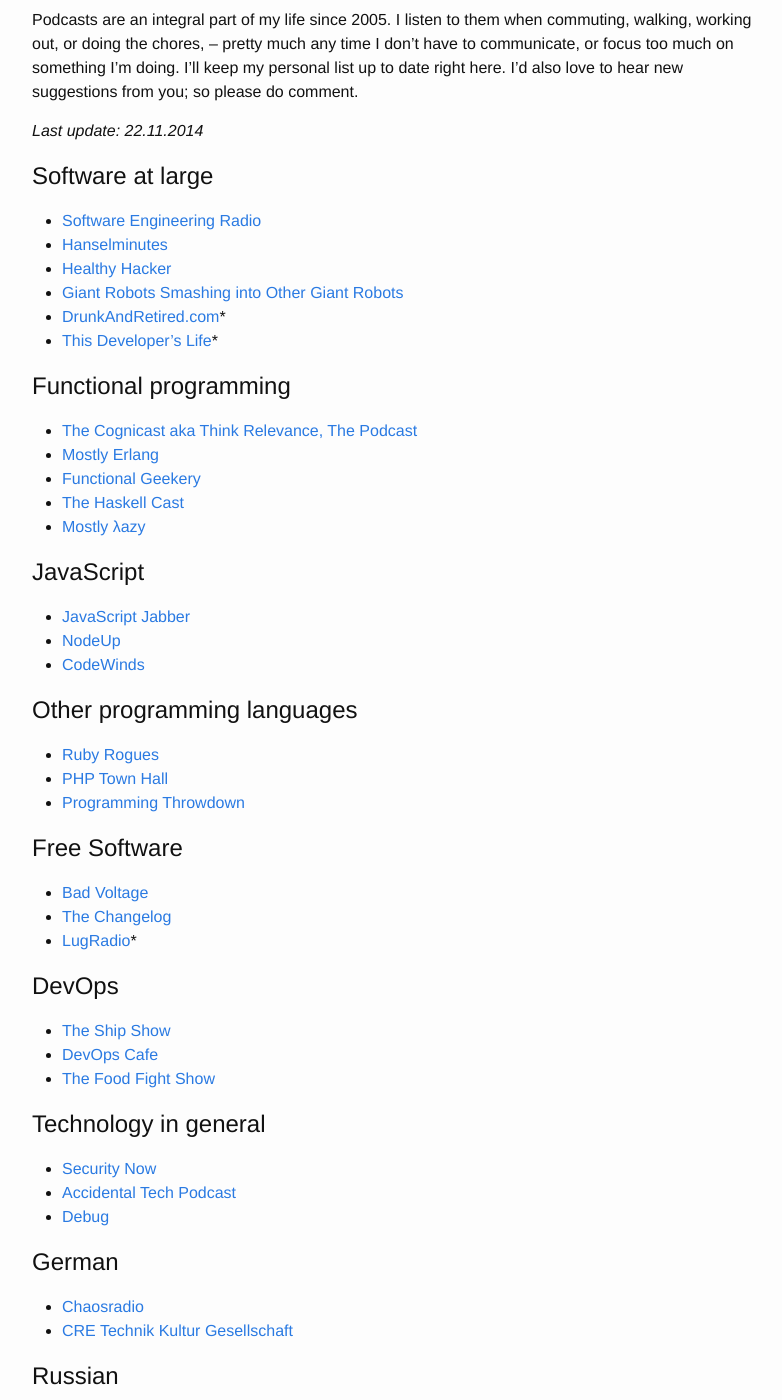
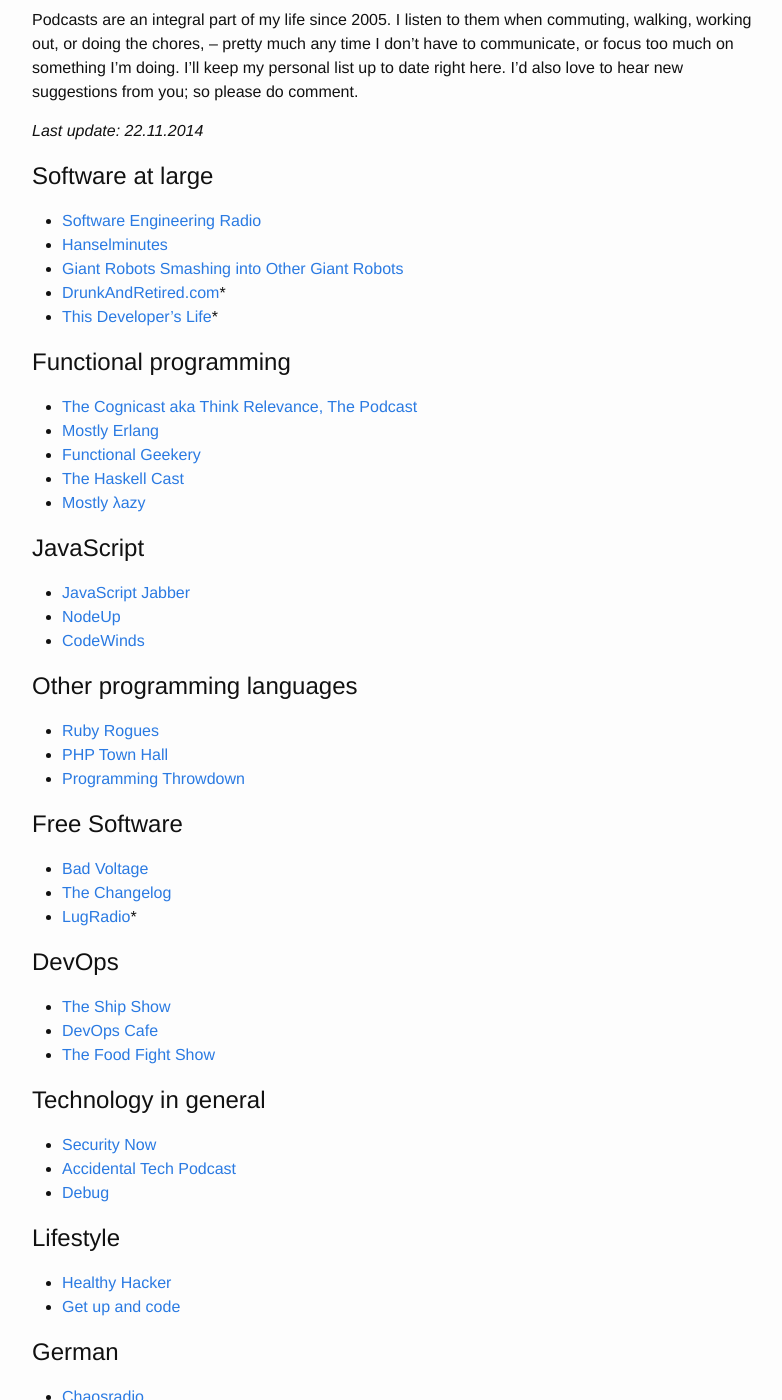
Before and after one commit to ikr/ikr.su-blog, a Jekyll site: the page built from _posts/2014-11-22-my-podcasts-list.markdown, in a window 1280 px wide and 1400 px high, scrolled down 192 px. Shown: the whole window, without its empty margins (238-1020 px from the left). Built offline with Jekyll 4.4.1, drawn with Linux system fonts in a browser that asks for light colours; comment, search, counter and statistics services are not loaded.

Commit message:
Add "Get up and code"

```diff
--- a/_posts/2014-11-22-my-podcasts-list.markdown
+++ b/_posts/2014-11-22-my-podcasts-list.markdown
@@ -64,6 +63,11 @@
 - [Accidental Tech Podcast](http://atp.fm/)
 - [Debug](https://itunes.apple.com/us/podcast/debug/id578812394)
 
+# Lifestyle
+
+- [Healthy Hacker](http://www.healthyhacker.com/)
+- [Get up and code](http://getupandcode.com/)
+
 # German
 
 - [Chaosradio](http://chaosradio.ccc.de/)
```
Also changed, not shown: other parts of _posts/2014-11-22-my-podcasts-list.markdown (+0 -1 lines).
